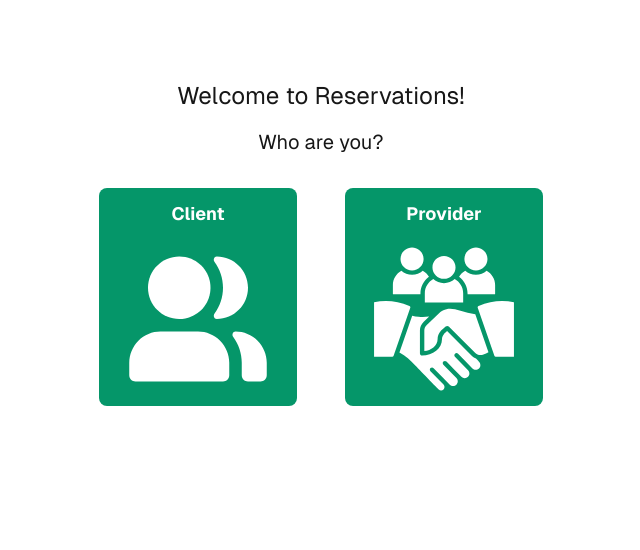
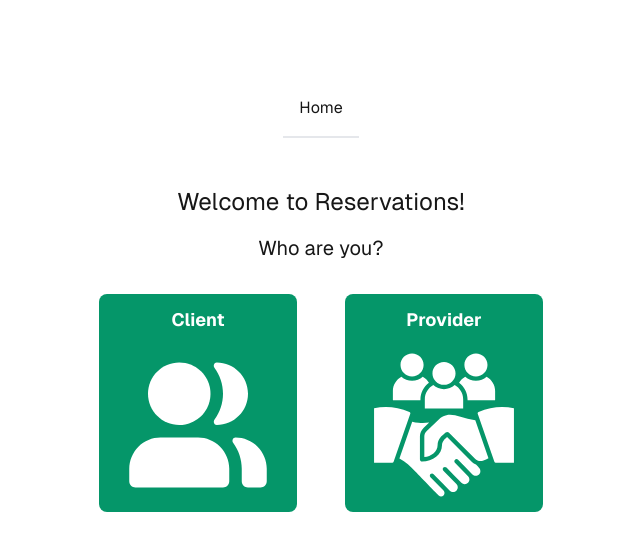
Before and after one commit to lstuartfry/next-reservations-app, a Next.js app: page / in a window 1280 px wide. Shown: the top 550 px of the page, without its empty margins (319-959 px from the left). Built offline with nearby package versions, Linux system fonts and the light colour scheme.

Commit message:
adds nav bar with homepage link

```diff
--- a/src/app/layout.tsx
+++ b/src/app/layout.tsx
@@ -1,6 +1,7 @@
 import type { Metadata } from "next";
 import localFont from "next/font/local";
 import "./globals.css";
+import Navbar from "@/components/navbar/navbar";
 
 const geistSans = localFont({
   src: "./fonts/GeistVF.woff",
@@ -25,8 +26,9 @@ export default function RootLayout({
   return (
     <html lang="en">
       <body
-        className={`${geistSans.variable} ${geistMono.variable} antialiased flex flex-col items-center min-h-screen p-8 pb-20 gap-16 sm:p-20 font-[family-name:var(--font-geist-sans)]`}
+        className={`${geistSans.variable} ${geistMono.variable} antialiased flex flex-col items-center min-h-screen p-8 pb-20 gap-12 sm:p-20 font-[family-name:var(--font-geist-sans)]`}
       >
+        <Navbar />
         {children}
       </body>
     </html>
--- /dev/null
+++ b/src/components/navbar/navbar.tsx
@@ -0,0 +1,19 @@
+import Link from "next/link";
+
+export default function Navbar() {
+  return (
+    <div className="sticky top-0 z-10 border-b-2 border-gray-200 bg-white p-4 dark:border-slate-600 dark:bg-black">
+      <div className="m-auto flex max-w-4xl items-center justify-between">
+        <div>
+          <Link
+            className="flex items-center gap-2"
+            href="/"
+            aria-describedby="home link"
+          >
+            <span>Home</span>
+          </Link>
+        </div>
+      </div>
+    </div>
+  );
+}
```
